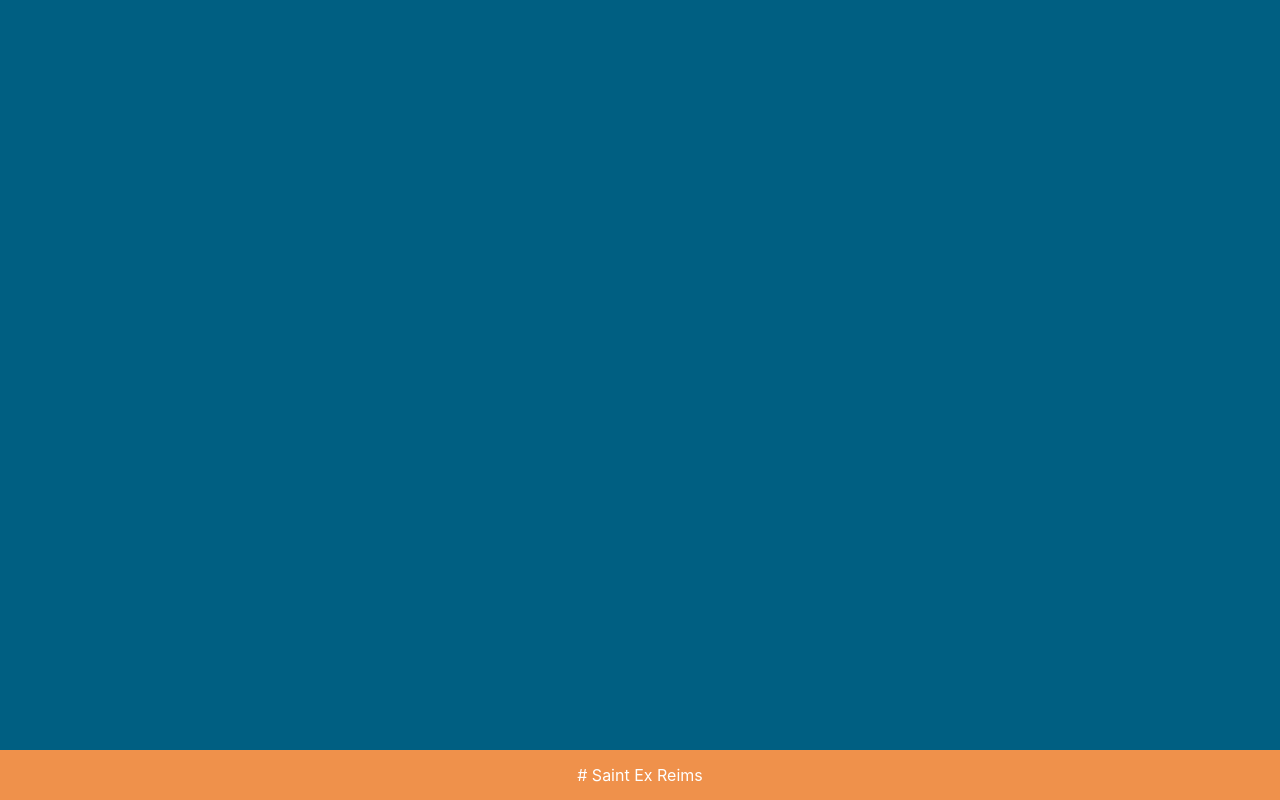
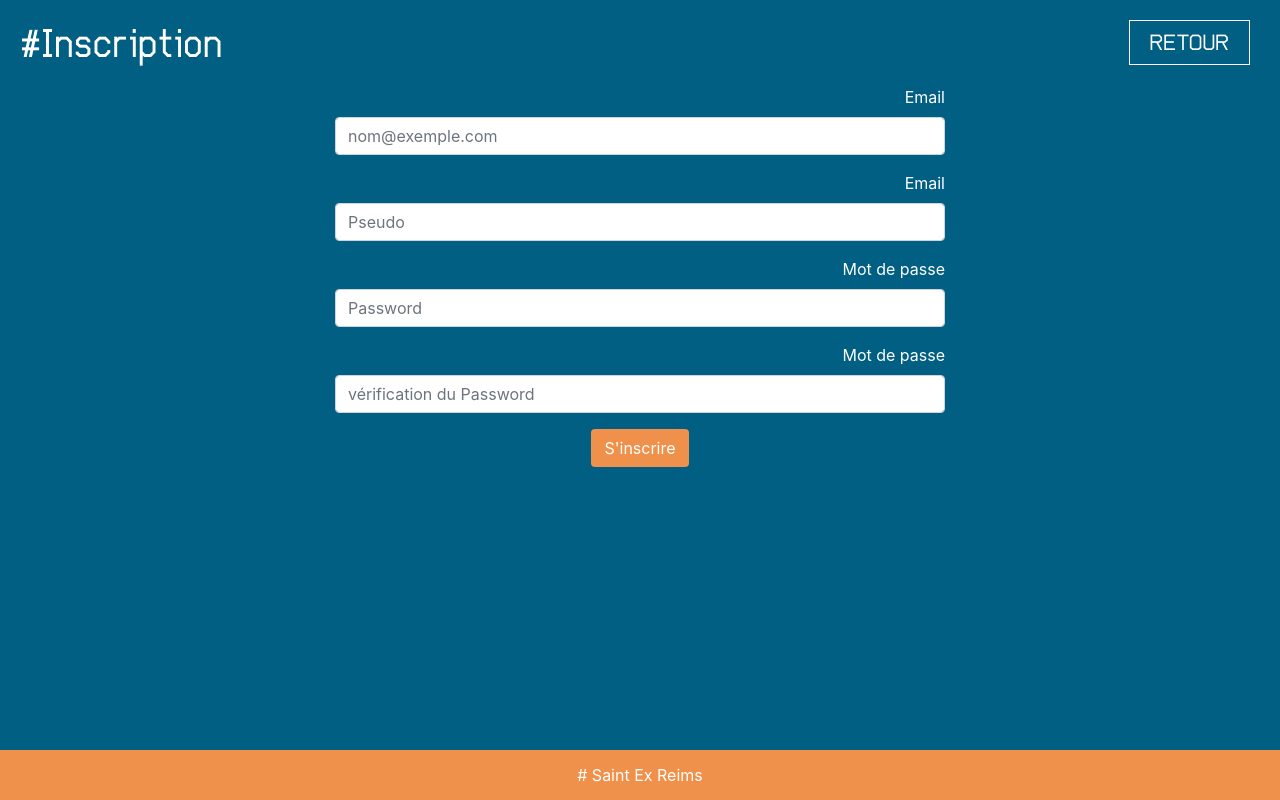
Before and after one commit to WildCodeSchool/reims-0918-js-hackathon-2-ffm, a React (Create React App) app in the folder front/: page /inscription in a window 1280 px wide. Built offline with nearby package versions, Linux system fonts and the light colour scheme.

Commit message:
did some styles for forms

```diff
--- a/front/src/App.js
+++ b/front/src/App.js
@@ -23,8 +23,8 @@ class App extends Component {
           <Route exact path="/" component={Home} />
           <Route path="/tableau-de-jeux" component={Dashboard} />
           <Route path="/jeu-arcade" component={Arcade} />
-          <Route path="/signin" component={SignIn} />
-          <Route path="/signup" component={SignUp} />
+          <Route path="/connection" component={SignIn} />
+          <Route path="/inscription" component={SignUp} />
           <Route path="/memory" component={Memory} />
           <Route path="/tableau-de-jeux" component={Dashboard} />
           <Route path="/jeu-pump-it-up" component={PumpItUp} />
--- /dev/null
+++ b/front/src/components/Form.css
@@ -0,0 +1,9 @@
+.btn{
+  background-color: #EF914B;
+  color : #FFF;
+}
+
+label{
+  text-align:right;
+  display:block
+}
--- a/front/src/components/Ranking.css
+++ b/front/src/components/Ranking.css
@@ -9,3 +9,7 @@
 .gamesStat button{
   background-color: #EF914B
 }
+.btn-secondary:hover,
+.btn-secondary:not(:disabled):not(.disabled).active, .btn-secondary:not(:disabled):not(.disabled):active, .show>.btn-secondary.dropdown-toggle{
+  background-color: rgb(235, 116, 25)
+}
--- a/front/src/components/Ranking.js
+++ b/front/src/components/Ranking.js
@@ -1,95 +1,10 @@
 import React, { Component, Fragment } from "react"
 import { Row, Col, Table, ButtonGroup, Button, InputGroup, InputGroupAddon, Input } from "reactstrap"
+import { Link } from "react-router-dom"
 import axios from "axios"
 
 import "./Ranking.css"
 
-const scores = [{
-  username: "Toi",
-  all: 124,
-  pumpitup: 42,
-  memory: 212,
-  findWord: 6,
-  arcade: 234
-}, {
-  username: "moi",
-  all: 23,
-  pumpitup: 46212,
-  memory: 6,
-  findWord: 23,
-  arcade: 23664
-}, {
-  username: "eux",
-  all: 142365,
-  pumpitup: 32,
-  memory: 163,
-  findWord: 223,
-  arcade: 2334
-}, {
-  username: "Tout ceux qui le veulent",
-  all: 1445,
-  pumpitup: 6254,
-  memory: 142,
-  findWord: 2221,
-  arcade: 23424
-}, {
-  username: "plus",
-  all: 141245,
-  pumpitup: 4123,
-  memory: 112,
-  findWord: 22,
-  arcade: 2342
-}, {
-  username: "lui",
-  all: 1451,
-  pumpitup: 143,
-  memory: 111,
-  findWord: 12,
-  arcade: 2342
-}, {
-  username: "plus1",
-  all: 145,
-  pumpitup: 8,
-  memory: 1,
-  findWord: 2,
-  arcade: 234
-}, {
-  username: "elle",
-  all: 145,
-  pumpitup: 90,
-  memory: 1,
-  findWord: 2,
-  arcade: 234
-}, {
-  username: "elle",
-  all: 145,
-  pumpitup: 90,
-  memory: 1,
-  findWord: 2,
-  arcade: 234
-}, {
-  username: "elle",
-  all: 145,
-  pumpitup: 90,
-  memory: 1,
-  findWord: 2,
-  arcade: 234
-}, {
-  username: "elle",
-  all: 145,
-  pumpitup: 90,
-  memory: 1,
-  findWord: 2,
-  arcade: 234
-}, {
-  username: "elle",
-  all: 145,
-  pumpitup: 90,
-  memory: 1,
-  findWord: 2,
-  arcade: 234,
-  rankingList: []
-}]
 
 class Ranking extends Component {
   constructor(props) {
@@ -97,8 +12,9 @@ class Ranking extends Component {
 
     this.state = {
       cSelected: [],
-      currentGame: "all",
-      query: ""
+      currentGame: "total",
+      query: "",
+      rankingList: []
     };
 
     this.onRadioBtnClick = this.onRadioBtnClick.bind(this);
@@ -107,8 +23,8 @@ class Ranking extends Component {
 
   componentDidMount() {
     axios
-      .get("classement")
-      .then(res => this.setState({ RankingList: res }))
+      .get("/classement")
+      .then(res => this.setState({ rankingList: res.data }))
   }
 
   handleInputChange = (event) => {
@@ -141,22 +57,27 @@ class Ranking extends Component {
   render() {
     return (
       <Fragment>
-        <Row>
+        <Row className="d-flex justify-content-between">
           <h2 className="activity-title">#PumpItUp!</h2>
+          <Link className="back-button" to="/">
+            Retour
+        </Link>
         </Row>
         <Row>
+          <Col md={{ size: 6, offset: 3 }} sm={{ size: 10, offset: 1 }}>
             <InputGroup>
               <InputGroupAddon addonType="prepend">@</InputGroupAddon>
               <Input value={this.state.query} onChange={(event) => this.handleInputChange(event)} placeholder="username" />
             </InputGroup>
+          </Col>
         </Row>
 
         <Row className="d-flex justify-content-center my-3">
           <ButtonGroup className="gamesStat">
-            <Button onClick={() => { this.onRadioBtnClick(1); this.displayGameStat("all") }} active={this.state.rSelected === 1}>PumpItUp</Button>
+            <Button onClick={() => { this.onRadioBtnClick(1); this.displayGameStat("total") }} active={this.state.rSelected === 1}>Total</Button>
             <Button onClick={() => { this.onRadioBtnClick(2); this.displayGameStat("memory") }} active={this.state.rSelected === 2}>Memory</Button>
             <Button onClick={() => { this.onRadioBtnClick(3); this.displayGameStat("arcade") }} active={this.state.rSelected === 3}>Arcade</Button>
-            <Button onClick={() => { this.onRadioBtnClick(4); this.displayGameStat("bar") }} active={this.state.rSelected === 4}>Bar</Button>
+            <Button onClick={() => { this.onRadioBtnClick(4); this.displayGameStat("pumpItUp") }} active={this.state.rSelected === 4}>PumpItUp</Button>
             <Button onClick={() => { this.onRadioBtnClick(5); this.displayGameStat("findWord") }} active={this.state.rSelected === 5}>???</Button>
           </ButtonGroup>
         </Row>
@@ -171,8 +92,10 @@ class Ranking extends Component {
                 </tr>
               </thead>
               <tbody>
+                {!this.state.rankingList.length < 1 ?
+                  <Fragment>
                     {this.state.query === "" ?
-                  scores.sort((a, b) => b[this.state.currentGame] - a[this.state.currentGame]).slice(0, 10).map((score, index) => (
+                      this.state.rankingList.sort((a, b) => b[this.state.currentGame] - a[this.state.currentGame]).slice(0, 10).map((score, index) => (
                         <tr key={index}>
                           <th scope="row">{index + 1}</th>
                           <td>{score.username}</td>
@@ -180,13 +103,15 @@ class Ranking extends Component {
                         </tr>
                       ))
                       :
-                  scores.filter(score => score.username.includes(this.state.query)).slice(0, 10).map((score, index) => (
+                      this.state.rankingList.filter(score => score.username.includes(this.state.query)).slice(0, 10).map((score, index) => (
                         <tr key={index}>
                           <th scope="row">{index + 1}</th>
                           <td>{score.username}</td>
                           <td>{score[this.state.currentGame]}</td>
                         </tr>
-                  ))
+                      ))}
+                  </Fragment>
+                  : ""
                 }
 
 
--- a/front/src/components/SignIn.js
+++ b/front/src/components/SignIn.js
@@ -1,6 +1,8 @@
-import React, { Component } from "react";
+import React, { Component, Fragment } from "react";
 import SignInForm from "./SignInForm";
 import axios from "axios";
+import { Row, Col } from "reactstrap"
+import { Link } from "react-router-dom"
 import ls from "local-storage";
 
 class SignIn extends Component {
@@ -13,7 +15,21 @@ class SignIn extends Component {
     });
   };
   render() {
-    return <SignInForm onSubmit={this.submit} />;
+    return (
+      <Fragment>
+        <Row className="d-flex justify-content-between">
+          <h2 className="activity-title">#Connection</h2>
+          <Link className="back-button" to="/">
+            Retour
+        </Link>
+        </Row>
+        <Row>
+          <Col xs={{ size: 12, offset: 0 }} sm={{ size: 6, offset: 3 }}>
+            <SignInForm onSubmit={this.submit} />
+          </Col>
+        </Row>
+      </Fragment>
+    )
   }
 }
 
--- a/front/src/components/SignInForm.js
+++ b/front/src/components/SignInForm.js
@@ -1,18 +1,23 @@
 import React from "react"
 import { Field, reduxForm } from "redux-form"
+import("./Form.css")
 
 let SignInForm = props => {
   const { handleSubmit } = props
   return <form onSubmit={handleSubmit}>
-    <div>
+
+
+    <div class="form-group">
       <label htmlFor="email">Email</label>
-      <Field name="email" component="input" type="email"></Field>
+      <Field name="email" class="form-control" component="input" type="email" aria-describedby="emailHelp" placeholder="nom@exemple.com"></Field>
     </div>
-    <div>
-      <label htmlFor="password">Password</label>
-      <Field name="password" component="input" type="password"></Field>
+    <div class="form-group">
+      <label htmlFor="password">Mot de passe</label>
+      <Field name="password" class="form-control" placeholder="Password" component="input" type="password"></Field>
     </div>
-    <button type="submit">SignIn</button>
+    <div className="d-flex justify-content-center">
+      <button className="btn" type="submit">Se Connecter</button>
+    </div>
   </form>
 }
 
--- a/front/src/components/SignUp.js
+++ b/front/src/components/SignUp.js
@@ -1,6 +1,8 @@
-import React, { Component } from "react";
+import React, { Component, Fragment } from "react";
 import SignUpForm from "./SignUpForm";
 import axios from "axios";
+import { Row, Col } from "reactstrap"
+import { Link } from "react-router-dom"
 import ls from "local-storage";
 
 class SignUp extends Component {
@@ -11,13 +13,27 @@ class SignUp extends Component {
       axios.post("/signup", values).then(results => {
         if (results) {
           ls.set("jwt-saint-ex", results.data.token);
-          this.props.history.push("/signin");
+          this.props.history.push("/connection");
         }
       });
     }
   };
   render() {
-    return <SignUpForm onSubmit={this.submit} />;
+    return (
+      <Fragment>
+        <Row className="d-flex justify-content-between">
+          <h2 className="activity-title">#Inscription</h2>
+          <Link className="back-button" to="/">
+            Retour
+      </Link>
+        </Row>
+        <Row>
+          <Col xs={{ size: 12, offset: 0 }} sm={{ size: 6, offset: 3 }}>
+            <SignUpForm onSubmit={this.submit} />
+          </Col>
+        </Row>
+      </Fragment>
+    )
   }
 }
 
--- a/front/src/components/SignUpForm.js
+++ b/front/src/components/SignUpForm.js
@@ -1,27 +1,33 @@
 import React from "react"
 import { Field, reduxForm } from "redux-form"
+import("./Form.css")
+
 
 let SignUpForm = props => {
   const { handleSubmit } = props
   return <form onSubmit={handleSubmit}>
-    <div>
+
+    <div class="form-group">
       <label htmlFor="email">Email</label>
-      <Field name="email" component="input" type="email"></Field>
+      <Field name="email" class="form-control" component="input" type="email" aria-describedby="emailHelp" placeholder="nom@exemple.com"></Field>
     </div>
-    <div>
-      <label htmlFor="username">Username</label>
-      <Field name="username" component="input" type="text"></Field>
+    <div class="form-group">
+      <label htmlFor="email">Email</label>
+      <Field name="username" component="input" class="form-control" aria-describedby="pseudoHelp" placeholder="Pseudo" type="text"></Field>
     </div>
-    <div>
-      <label htmlFor="password">Password</label>
-      <Field name="password" component="input" type="password"></Field>
+    <div class="form-group">
+      <label htmlFor="password">Mot de passe</label>
+      <Field name="password" class="form-control" placeholder="Password" component="input" type="password"></Field>
     </div>
-    <div>
-      <label htmlFor="passwordVerif">Verify Password</label>
-      <Field name="passwordVerif" component="input" type="password"></Field>
+    <div class="form-group">
+      <label htmlFor="passwordVerif">Mot de passe</label>
+      <Field name="passwordVerif" class="form-control" placeholder="vérification du Password" component="input" type="password"></Field>
     </div>
-    <button type="submit">SignUp</button>
-  </form>
+    <div className="d-flex justify-content-center">
+      <button className="btn" type="submit">S'inscrire</button>
+    </div>
+
+  </form >
 }
 
 SignUpForm = reduxForm({
```
Also changed, not shown: front/src/components/Navbar.js (+30 -2 lines). Lines whose indentation alone changed are shown as unchanged.
